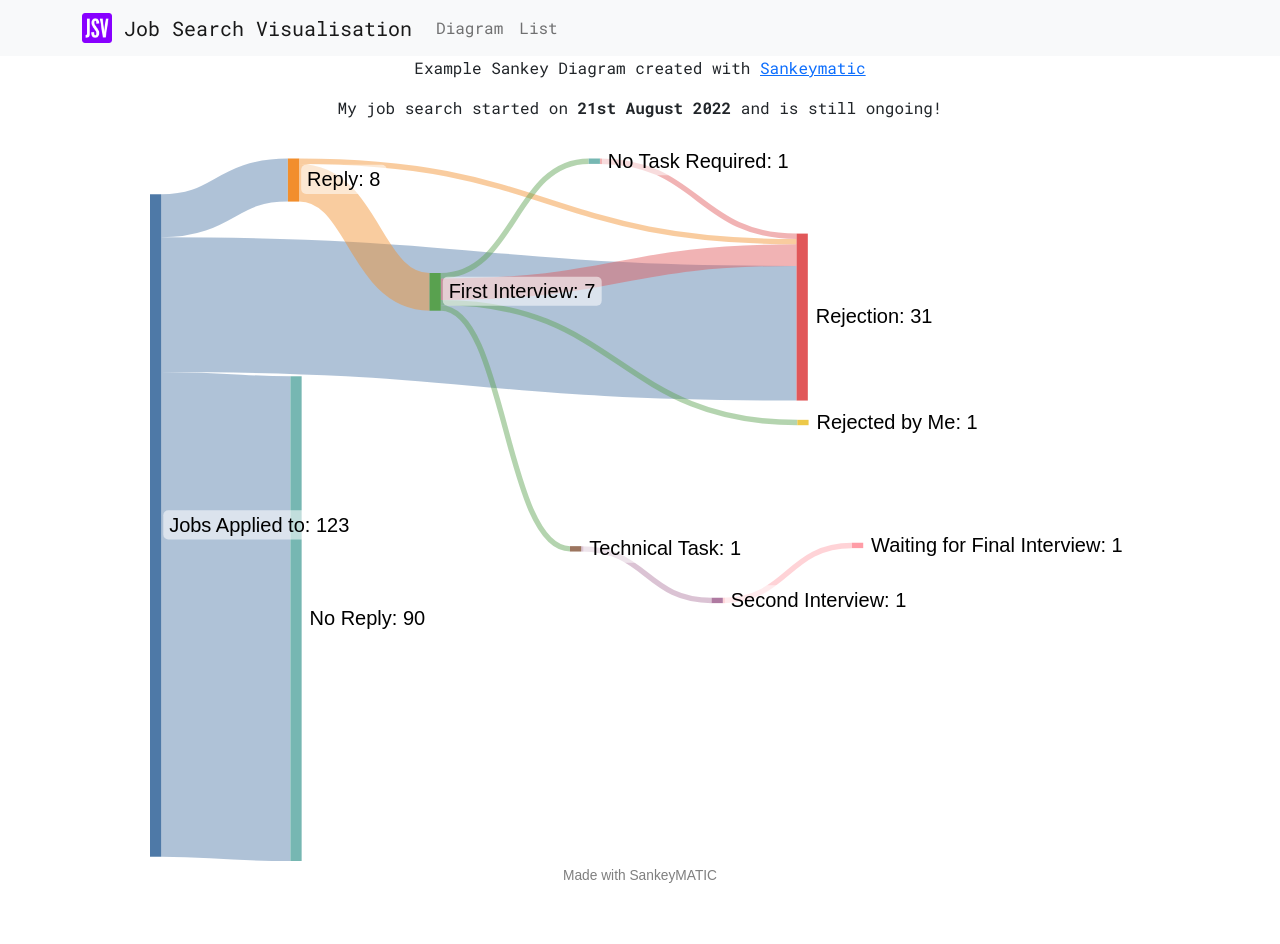
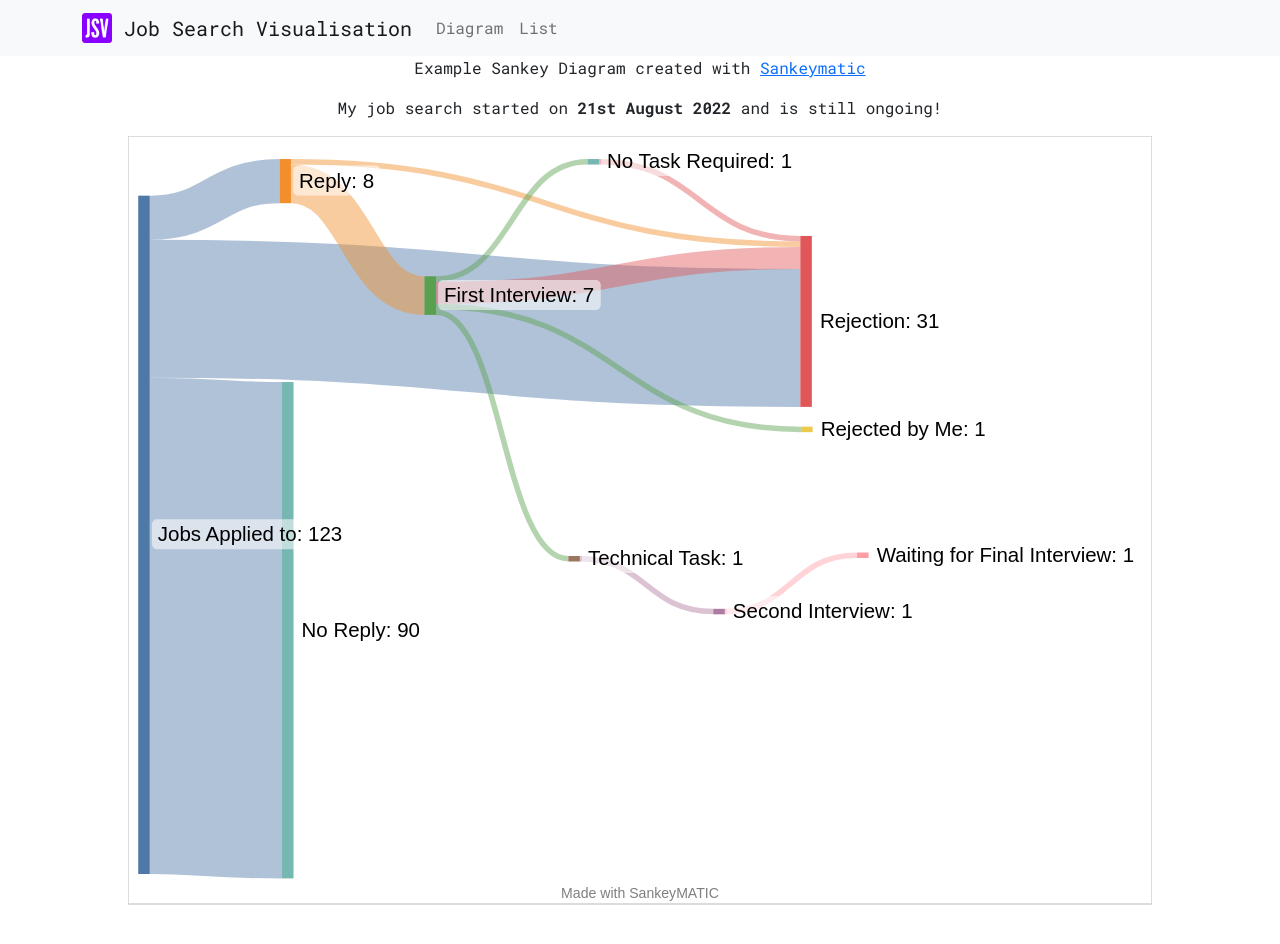
Before and after one commit to lambley/job-search-visualisation, a React (Create React App) app in the folder client/: page / in a window 1280 px wide. Shown: the top 944 px of the page. Built offline with nearby package versions, Linux system fonts and the light colour scheme.

Commit message:
add stroke to svg

```diff
--- a/client/src/components/ExampleSankey.js
+++ b/client/src/components/ExampleSankey.js
@@ -1,13 +1,19 @@
-const ExampleSankey = ({ width, height }) => {
+const ExampleSankey = () => {
   return (
     <svg
       viewBox="0 0 800 800"
       preserveAspectRatio="xMidYMin slice"
-      height={height}
-      width={width}
+      height="auto"
+      width="100%"
       xmlns="http://www.w3.org/2000/svg"
     >
-      <rect height="600" width="800" fill="#ffffff"></rect>
+      <rect
+        height="600"
+        width="800"
+        fill="#ffffff"
+        stroke="rgb(200,200,200)"
+        stroke-width="1"
+      ></rect>
       <g transform="translate(8,18)">
         <g id="sankey_flows">
           <path
```
